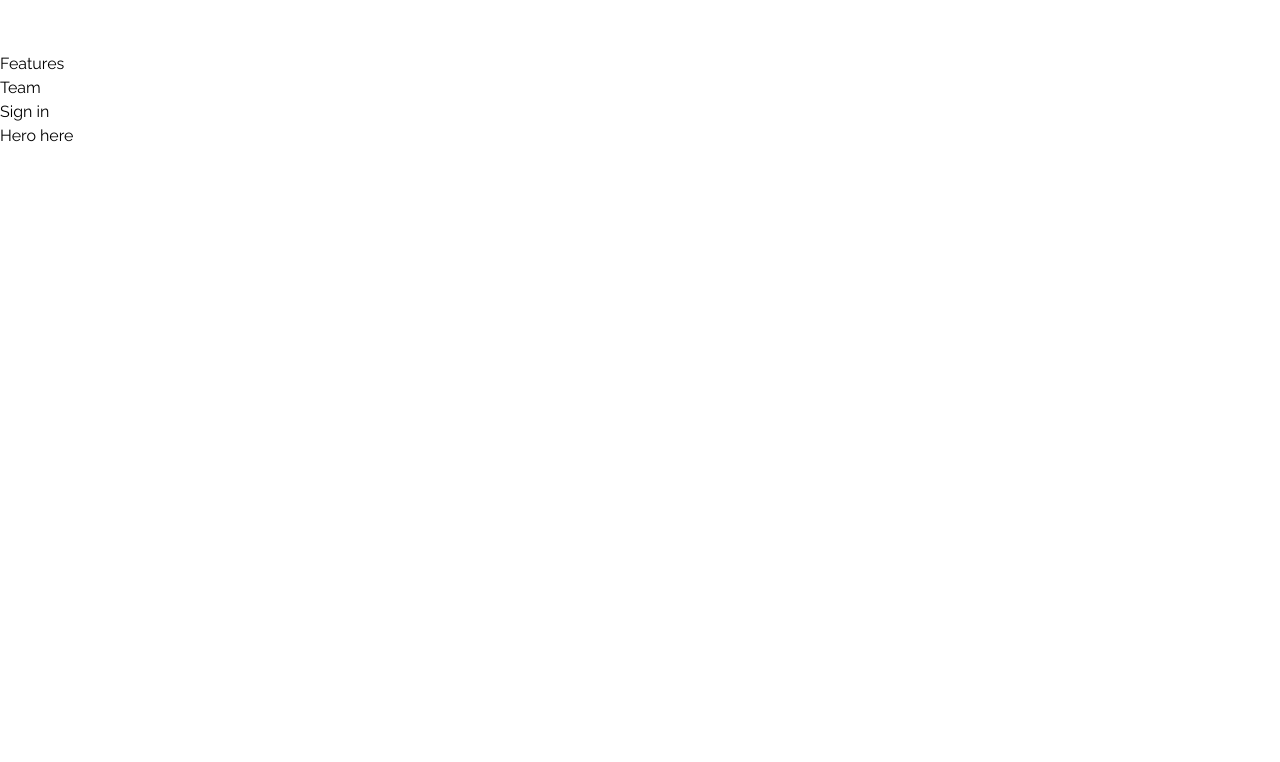
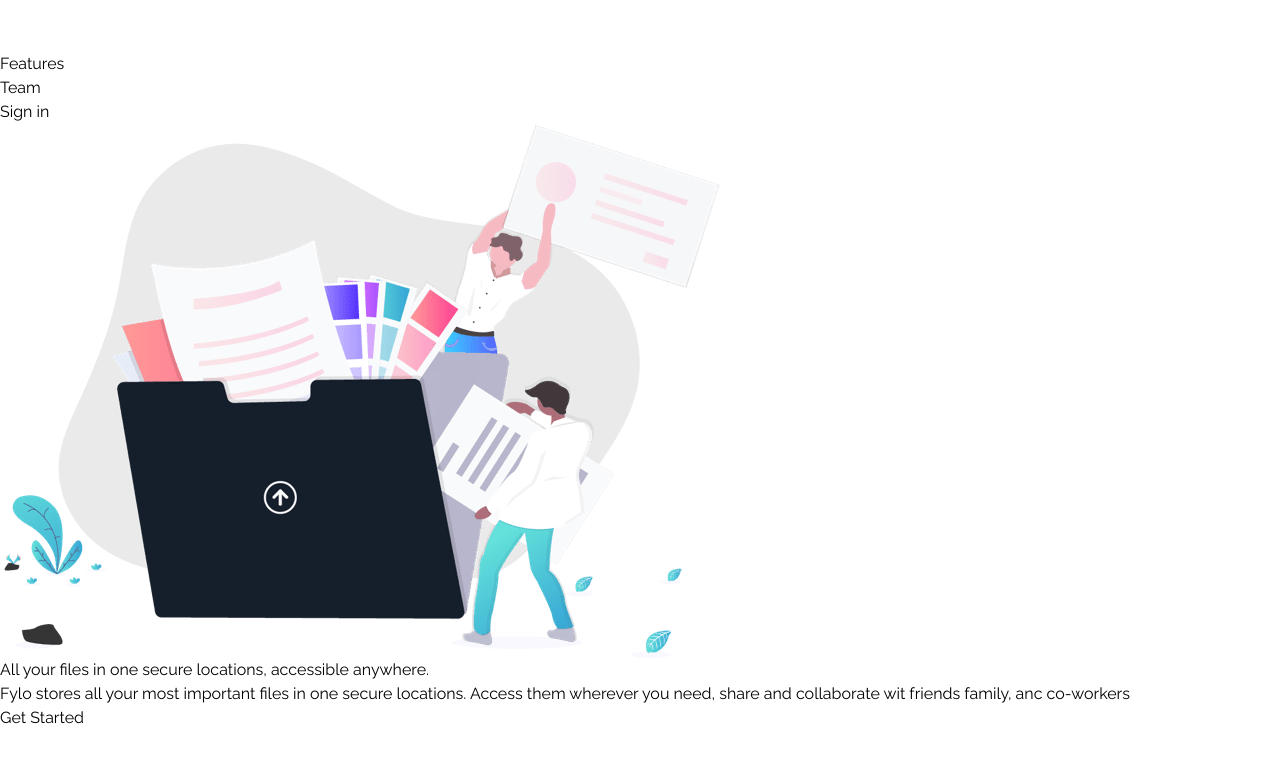
Before and after one commit to mmustaphak/fylo-dark-theme-landing-page, a React (Vite) app: page / in a window 1280 px wide. Shown: the top 762 px of the page. Built offline with nearby package versions, Linux system fonts and the light colour scheme.

Commit message:
Added basic html for hero component

```diff
--- a/src/components/Hero.jsx
+++ b/src/components/Hero.jsx
@@ -1,8 +1,13 @@
+import illustrationIntro from "../assets/illustration-intro.png"
+
 const Hero = ()=>{
     return(
-        <>
-            Hero here
-        </>
+        <main>
+            <img src={illustrationIntro} alt="" />
+            <h1>All your files in one secure locations, accessible anywhere.</h1>
+            <p>Fylo stores all your most important files in one secure locations. Access them wherever you need, share and collaborate wit friends family, anc co-workers</p>
+            <button>Get Started</button>
+        </main>
     )
 }
 
```
